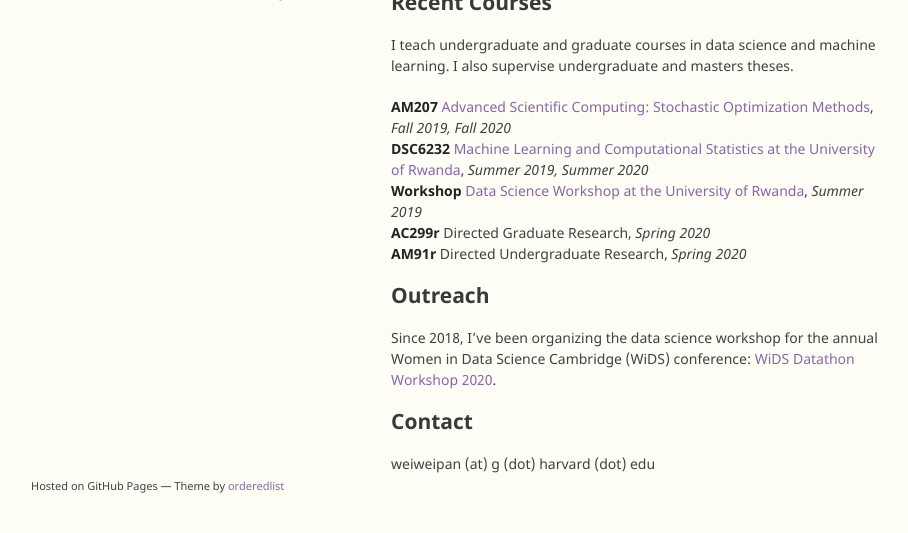
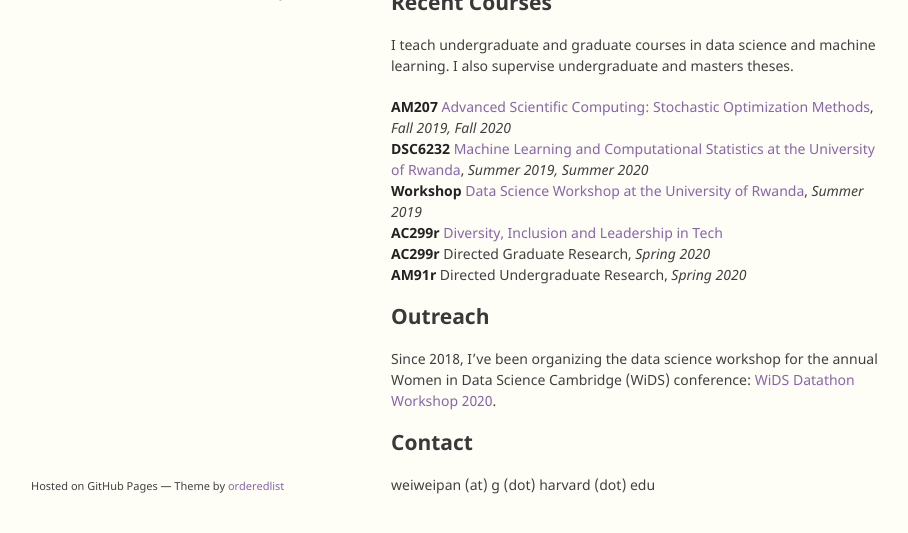
Before and after one commit to onefishy/old_webpage, a Jekyll site: the page built from index.md, in a window 1280 px wide and 900 px high, scrolled down 789 px, cut to the strip 335-868 px from the top of the window. Shown: the whole strip, without its empty margins (179-1087 px from the left). Built offline with Jekyll 4.4.1, drawn with Linux system fonts in a browser that asks for light colours; our own code applies the rules of GitHub Pages for plain Markdown files.

Commit message:
Update index.md

```diff
--- a/index.md
+++ b/index.md
@@ -24,6 +24,7 @@ I teach undergraduate and graduate courses in data science and machine learning.
 **AM207** [Advanced Scientific Computing: Stochastic Optimization Methods](https://onefishy.github.io/am207/), *Fall 2019, Fall 2020*<br>
 **DSC6232** [Machine Learning and Computational Statistics at the University of Rwanda](https://onefishy.github.io/Rwanda-Data-Science/), *Summer 2019, Summer 2020*<br>
 **Workshop** [Data Science Workshop at the University of Rwanda](https://github.com/onefishy/rwanda_workshop), *Summer 2019*<br>
+**AC299r** [Diversity, Inclusion and Leadership in Tech](https://onefishy.github.io/DIL_in_tech/)<br>
 **AC299r** Directed Graduate Research, *Spring 2020*<br>
 **AM91r** Directed Undergraduate Research, *Spring 2020*
 
```
